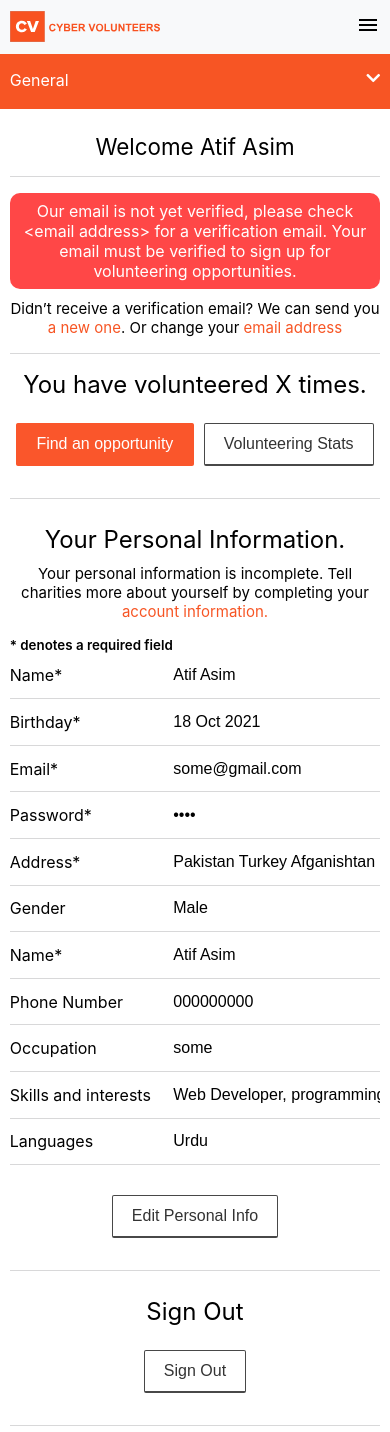
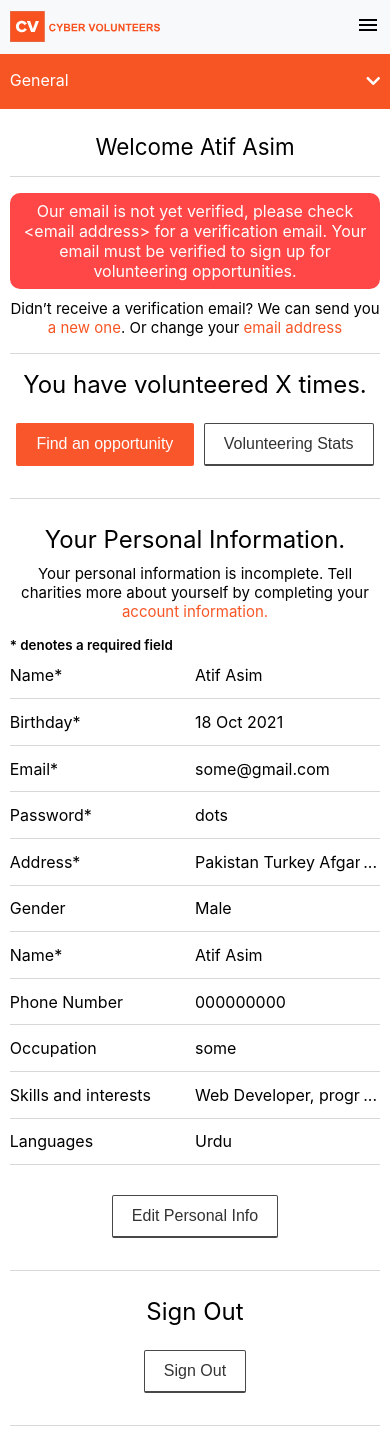
Before and after one commit to AtifWeb/popcornwebsite, a React (Create React App) app: page /GeneralAccount in a window 390 px wide. Shown: the top 1432 px of the page. Built offline with nearby package versions, Linux system fonts and the light colour scheme.

Commit message:
how it works css added

```diff
--- a/src/App/Components/common/Atom/button/Button.module.css
+++ b/src/App/Components/common/Atom/button/Button.module.css
@@ -8,7 +8,7 @@
   border: 1px solid #fa562b;
   border-radius: 2px;
   border-bottom-width: 2px !important;
-  font-size: 1.5rem;
+  font-size: 16px;
   padding-left: 1rem;
   padding-right: 1rem;
   transition: 0.3s ease all;
--- a/src/App/Components/common/Organizer/LocalHeader/LocalHeader.jsx
+++ b/src/App/Components/common/Organizer/LocalHeader/LocalHeader.jsx
@@ -25,7 +25,9 @@ export const LocalHeader = ({ list, active }) => {
               `}
             >
               {Item.value === "dropdown" ? active : Item.value}
-              {Item.value === "dropdown" && <i class="fas fa-chevron-down"></i>}
+              {Item.value === "dropdown" && (
+                <i class={`fas fa-chevron-down ${styles.arrow}`}></i>
+              )}
             </Link>
           </li>
         ))}
--- a/src/App/Components/common/Organizer/LocalHeader/LocalHeader.module.css
+++ b/src/App/Components/common/Organizer/LocalHeader/LocalHeader.module.css
@@ -18,6 +18,9 @@
 .item_link.active {
   font-weight: 600;
   text-decoration: underline;
+}
+.arrow {
+  margin-top: 3.9px;
 }
 @media screen and (max-width: 650px) {
   .item_link {
--- a/src/App/Components/common/templates/GeneralAccount/PersonalInfo/PersonalInfo.jsx
+++ b/src/App/Components/common/templates/GeneralAccount/PersonalInfo/PersonalInfo.jsx
@@ -1,8 +1,28 @@
-import React from "react";
+import React, { useEffect } from "react";
 import { Button } from "../../../Atom/button/Button";
 import styles from "./PersonalInfo.module.css";
 import { Fields } from "./types";
 export const PersonalInfo = () => {
+  const AddAddintional = (EachRight) => {
+    if (EachRight.offsetWidth < EachRight.scrollWidth) {
+      EachRight.classList.add("active");
+    } else {
+      EachRight.classList.remove("active");
+    }
+  };
+  useEffect(() => {
+    let FeildRights = document.querySelectorAll(".feild_right");
+
+    FeildRights.forEach((EachRight) => {
+      AddAddintional(EachRight);
+    });
+
+    window.addEventListener("resize", (e) => {
+      FeildRights.forEach((EachRight) => {
+        AddAddintional(EachRight);
+      });
+    });
+  }, []);
   return (
     <div className={styles.PersonalInfo}>
       <h2 className={styles.sub_heading}>Your Personal Information.</h2>
@@ -17,12 +37,9 @@ export const PersonalInfo = () => {
       {Fields.map((Field) => (
         <div className={styles.fieldWrapper}>
           <label className={styles.fieldWrapperlabel}>{Field.left}</label>
-          <input
-            type={`${Field.left === "Password*" ? "password" : "text"}`}
-            value={Field.right}
-            readOnly
-            className={styles.fieldWrapperinput}
-          />
+          <p className={`${styles.fieldWrapperinput} feild_right`}>
+            {Field.right}
+          </p>
         </div>
       ))}
       <div className={styles.button_wrapper}>
--- a/src/App/Components/common/templates/GeneralAccount/PersonalInfo/PersonalInfo.module.css
+++ b/src/App/Components/common/templates/GeneralAccount/PersonalInfo/PersonalInfo.module.css
@@ -47,9 +47,13 @@
 .fieldWrapperinput {
   border: none;
 
+  white-space: nowrap;
+  overflow: hidden;
   font-size: 16px;
+  position: relative;
   outline: none;
 }
+
 @media screen and (max-width: 550px) {
   .PersonalInfo {
     padding: 1.6rem 0rem 2rem 0rem;
--- a/src/Assets/styles/css/body.css
+++ b/src/Assets/styles/css/body.css
@@ -6,15 +6,26 @@
 * {
   scroll-behavior: smooth;
 }
+.feild_right.active::after {
+  content: "...";
+  position: absolute;
+  right: 0;
+  top: 50%;
+  transform: translateY(-50%);
+  background-color: #fff;
+  padding: 0.3rem 0.2rem;
+  font-size: 16px;
+}
 @media screen and (max-width: 460px) {
   .local-header {
     height: 55px;
     overflow: hidden;
   }
   .local-header.dropdown {
-    height: 220px;
+    height: 214px;
   }
   .local-header.dropdown i {
     transform: rotate(180deg);
+    margin-top: 0px;
   }
 }
```
